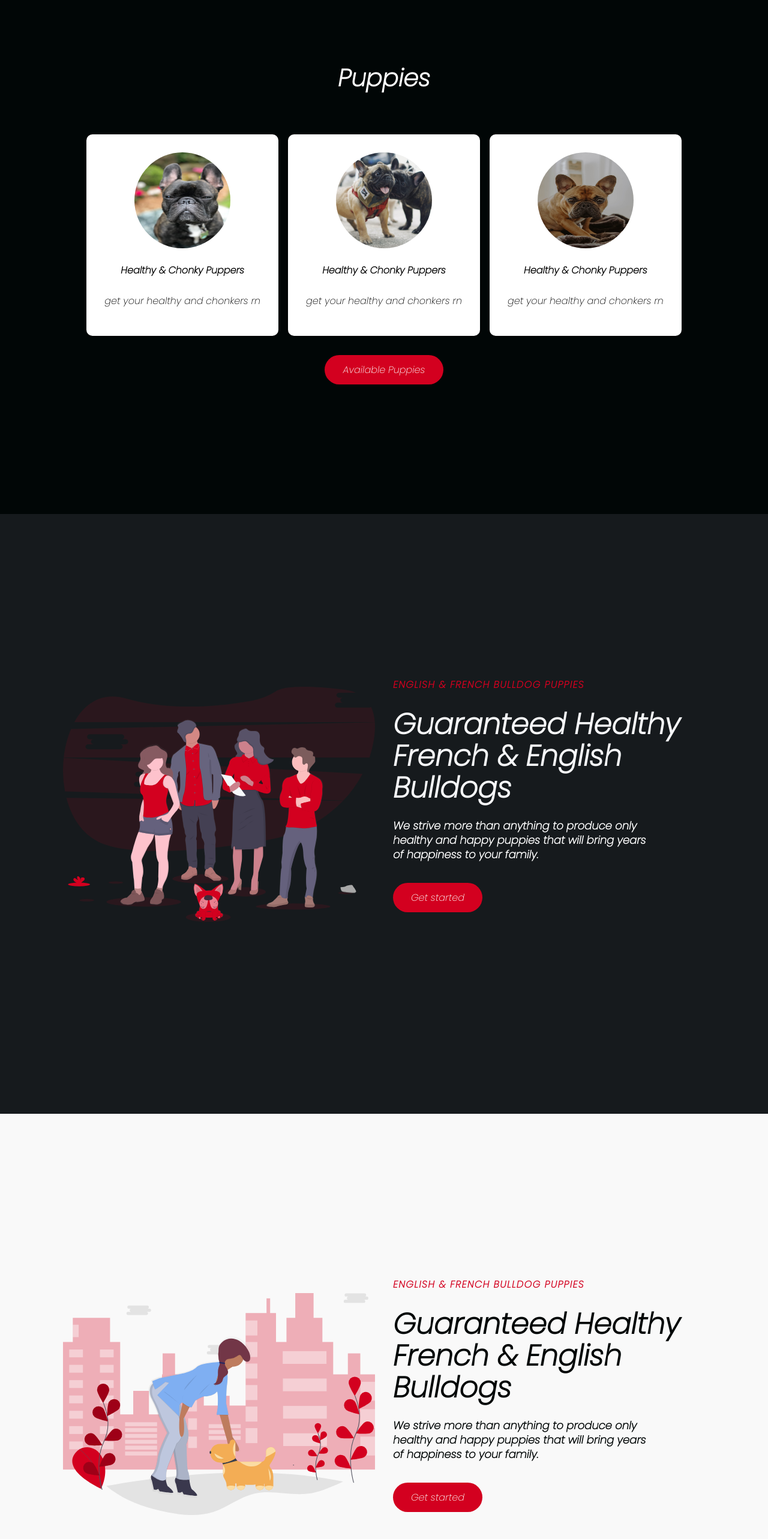
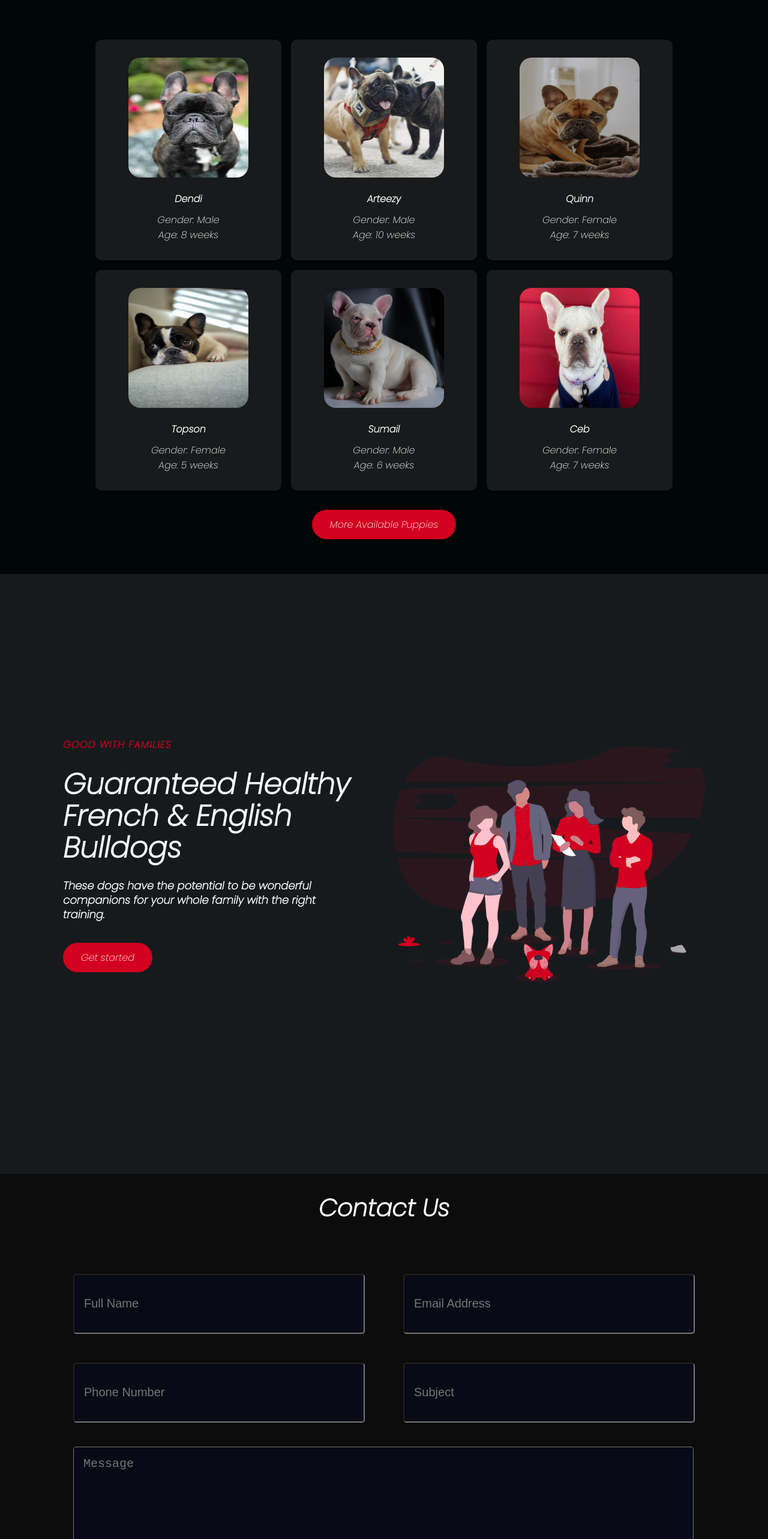
Before and after one commit to cortinabryan/Taz-Bulldogs, a React (Create React App) app: page / in a window 1280 px wide. Shown: the part 2143-4709 px from the top of the page at 60% size. Built offline with nearby package versions, Linux system fonts and the light colour scheme; a web font is replaced by a local one.

Commit message:
Added Contact Component + Modified styling

```diff
--- /dev/null
+++ b/src/components/Contact/ContactElement.js
@@ -0,0 +1,83 @@
+import styled from "styled-components";
+
+export const ContactContainer = styled.div`
+  background: #0c0c0c;
+  font-family: "Poppins", sans-serif;
+  display: flex;
+  justify-content: center;
+  align-items: center;
+  padding: 0 30px;
+  height: 1000px;
+  position: relative;
+  z-index: 1;
+`;
+
+export const ContactWrapper = styled.div`
+  z-index: 1;
+  height: 1000px;
+  width: 100%;
+  max-width: 1100px;
+  margin-right: auto;
+  margin-left: auto;
+  padding: 0 24px;
+  justify-content: center;
+`;
+
+export const ContactH1 = styled.h1`
+  font-size: 2.5rem;
+  color: #fff;
+  margin-bottom: 64px;
+  text-align: center;
+`;
+
+export const ContactRow = styled.div`
+  margin-top: 2rem;
+  display: flex;
+  flex-direction: row;
+  justify-content: space-between;
+`;
+
+export const ContactInput = styled.input`
+  padding: 2rem 2rem 2rem 1rem;
+  margin: 0 2rem;
+  height: 2rem;
+  width: 30rem;
+  font-size: 20px;
+  margin-top: 1rem;
+  background-color: rgb(8, 10, 22);
+  border-radius: 5px;
+`;
+
+export const ContactMsg = styled.div`
+  margin-top: 2.5rem;
+  width: 200px;
+`;
+
+export const ContactBtnWrapper = styled.div`
+  margin-top: 32px;
+  display: flex;
+  flex-direction: column;
+  justify-content: center;
+  align-items: center;
+`;
+
+export const ContactText = styled.textarea`
+  margin: 2.5rem 2rem 0 2rem;
+  padding: 1rem 2rem 2rem 1rem;
+
+  /* min-width: 61.5rem; */
+  /* max-width: 65rem; */
+  width: 61.5rem;
+  min-height: 300px;
+  font-size: 20px;
+  background-color: rgb(8, 10, 22);
+  border-radius: 5px;
+
+  @media screen and (max-width: 1000px) {
+    max-width: 52rem;
+  }
+
+  @media screen and (max-width: 768px) {
+    max-width: 38rem;
+  } ;
+`;
--- /dev/null
+++ b/src/components/Contact/index.js
@@ -0,0 +1,53 @@
+import React, { useState } from "react";
+
+import {
+  ContactContainer,
+  ContactWrapper,
+  ContactH1,
+  ContactRow,
+  ContactInput,
+  ContactMsg,
+  ContactText,
+  ContactBtnWrapper,
+} from "./ContactElement";
+import { Button } from "../ButtonElements";
+
+const Contact = () => {
+  const [hover, setHover] = useState(false);
+
+  const onHover = () => {
+    setHover(!hover);
+  };
+
+  return (
+    <div>
+      <ContactContainer id="contact">
+        <ContactWrapper>
+          <ContactH1>Contact Us</ContactH1>
+          <ContactRow>
+            <ContactInput placeholder="Full Name" />
+            <ContactInput placeholder="Email Address" />
+          </ContactRow>
+          <ContactRow>
+            <ContactInput placeholder="Phone Number" />
+            <ContactInput placeholder="Subject"></ContactInput>
+          </ContactRow>
+          <ContactText placeholder="Message" />
+          <ContactBtnWrapper>
+            <Button
+              to="/available-puppies"
+              onMouseEnter={onHover}
+              onMouseLeave={onHover}
+              primary="true"
+              dark="true"
+            >
+              Send Message
+            </Button>
+          </ContactBtnWrapper>
+        </ContactWrapper>
+      </ContactContainer>
+    </div>
+  );
+};
+
+export default Contact;
--- a/src/components/HeroSection/HeroElements.js
+++ b/src/components/HeroSection/HeroElements.js
@@ -46,6 +46,10 @@ export const VideoBg = styled.video`
   -o-object-fit: cover;
   object-fit: cover;
   background: #232a34;
+  /* background: #232a34 no-repeat center; */
+  /* position: fixed; */
+  /* top: 0; */
+  /* background-attachment: fixed; */
   z-index: 1;
 `;
 
--- a/src/components/HeroSection/index.js
+++ b/src/components/HeroSection/index.js
@@ -21,7 +21,7 @@ const HeroSection = () => {
   };
 
   return (
-    <HeroContainer>
+    <HeroContainer id="home">
       <HeroBg>
         <VideoBg autoPlay loop muted src={Video} type="video/mp4"></VideoBg>
       </HeroBg>
@@ -36,11 +36,16 @@ const HeroSection = () => {
         </HeroP>
         <HeroBtnWrapper>
           <Button
-            to="signup"
+            to="contact"
             onMouseEnter={onHover}
             onMouseLeave={onHover}
             primary="true"
             dark="true"
+            smooth={true}
+            duration={500}
+            spy={true}
+            exact="true"
+            offset={-80}
           >
             Contact Us {hover ? <ArrowForward /> : <ArrowRight />}
           </Button>
--- a/src/components/InfoSection/Data.js
+++ b/src/components/InfoSection/Data.js
@@ -23,12 +23,12 @@ export const homeObjTwo = {
   lightBg: false,
   lightText: true,
   lightTextDesc: false,
-  topLine: "English & French Bulldog puppies",
+  topLine: "Good with families",
   headline: "Guaranteed Healthy French & English Bulldogs",
   description:
-    "We strive more than anything to produce only healthy and happy puppies that will bring years of happiness to your family.",
+    "These dogs have the potential to be wonderful companions for your whole family with the right training.",
   buttonLabel: "Get started",
-  imgStart: true,
+  imgStart: false,
   img: require("../../images/svg-1.svg").default,
   alt: "frenchie",
   dark: true,
--- a/src/components/Puppies/PuppiesElement.js
+++ b/src/components/Puppies/PuppiesElement.js
@@ -1,19 +1,22 @@
 import styled from "styled-components";
 
 export const PuppiesContainer = styled.div`
-  height: 1000px;
+  height: 1100px;
   display: flex;
   flex-direction: column;
   justify-content: center;
   align-items: center;
   background: #010606;
 
+  @media screen and (max-width: 1000px) {
+    height: 1800px;
+  }
   @media screen and (max-width: 768px) {
-    height: 1100px;
+    height: 2700px;
   }
 
   @media screen and (max-width: 480px) {
-    height: 1300px;
+    height: 2700px;
   }
 `;
 
@@ -25,6 +28,7 @@ export const PuppiesWrapper = styled.div`
   align-items: center;
   grid-gap: 16px;
   padding: 0 50px;
+  /* padding: 0 25px; */
   @media screen and (max-width: 1000px) {
     grid-template-columns: 1fr 1fr;
   }
@@ -36,13 +40,15 @@ export const PuppiesWrapper = styled.div`
 `;
 
 export const PuppiesCard = styled.div`
-  background: #fff;
+  background: rgb(24, 26, 27);
+  color: #fff;
   display: flex;
   flex-direction: column;
   justify-content: flex-start;
   align-items: center;
   border-radius: 10px;
-  max-height: 340px;
+  /* max-height: 340px; */
+  width: 250px;
   padding: 30px;
   box-shadow: 0 1px 3px rgba(0, 0, 0, 0.2);
   transition: all 0.2s ease-in-out;
@@ -55,10 +61,15 @@ export const PuppiesCard = styled.div`
 `;
 
 export const PuppiesIcon = styled.img`
-  border-radius: 80px;
-  height: 160px;
-  width: 160px;
+  border-radius: 20px;
+  height: 200px;
+  width: 200px;
   margin-bottom: 10px;
+
+  &:hover {
+    transition: all 0.2s ease-in-out;
+    border-radius: 80px;
+  }
 `;
 
 export const PuppiesH1 = styled.h1`
@@ -73,6 +84,7 @@ export const PuppiesH2 = styled.h2`
 `;
 
 export const PuppiesP = styled.p`
+  margin: 0;
   font-size: 1rem;
   text-align: center;
 `;
--- a/src/components/Puppies/index.js
+++ b/src/components/Puppies/index.js
@@ -2,6 +2,9 @@ import React, { useState } from "react";
 import Icon1 from "../../images/puppy-3.jpg";
 import Icon2 from "../../images/puppy-19.jpg";
 import Icon3 from "../../images/puppy-8.jpg";
+import Icon4 from "../../images/puppy-13.jpg";
+import Icon5 from "../../images/puppy-14.jpg";
+import Icon6 from "../../images/puppy-6.jpg";
 import { Button } from "../ButtonElements";
 import {
   PuppiesContainer,
@@ -28,29 +31,50 @@ const Puppies = () => {
         <PuppiesWrapper>
           <PuppiesCard>
             <PuppiesIcon src={Icon1}></PuppiesIcon>
-            <PuppiesH2> Healthy & Chonky Puppers</PuppiesH2>
-            <PuppiesP>get your healthy and chonkers rn</PuppiesP>
+            <PuppiesH2> Dendi</PuppiesH2>
+            <PuppiesP>Gender: Male</PuppiesP>
+            <PuppiesP>Age: 8 weeks</PuppiesP>
           </PuppiesCard>
           <PuppiesCard>
             <PuppiesIcon src={Icon2}></PuppiesIcon>
-            <PuppiesH2> Healthy & Chonky Puppers</PuppiesH2>
-            <PuppiesP>get your healthy and chonkers rn</PuppiesP>
+            <PuppiesH2> Arteezy</PuppiesH2>
+            <PuppiesP>Gender: Male</PuppiesP>
+            <PuppiesP>Age: 10 weeks</PuppiesP>
           </PuppiesCard>
           <PuppiesCard>
             <PuppiesIcon src={Icon3}></PuppiesIcon>
-            <PuppiesH2> Healthy & Chonky Puppers</PuppiesH2>
-            <PuppiesP>get your healthy and chonkers rn</PuppiesP>
+            <PuppiesH2> Quinn</PuppiesH2>
+            <PuppiesP>Gender: Female</PuppiesP>
+            <PuppiesP>Age: 7 weeks</PuppiesP>
+          </PuppiesCard>
+          <PuppiesCard>
+            <PuppiesIcon src={Icon4}></PuppiesIcon>
+            <PuppiesH2> Topson</PuppiesH2>
+            <PuppiesP>Gender: Female</PuppiesP>
+            <PuppiesP>Age: 5 weeks</PuppiesP>
+          </PuppiesCard>
+          <PuppiesCard>
+            <PuppiesIcon src={Icon5}></PuppiesIcon>
+            <PuppiesH2> Sumail</PuppiesH2>
+            <PuppiesP>Gender: Male</PuppiesP>
+            <PuppiesP>Age: 6 weeks</PuppiesP>
+          </PuppiesCard>
+          <PuppiesCard>
+            <PuppiesIcon src={Icon6}></PuppiesIcon>
+            <PuppiesH2> Ceb</PuppiesH2>
+            <PuppiesP>Gender: Female</PuppiesP>
+            <PuppiesP>Age: 7 weeks</PuppiesP>
           </PuppiesCard>
         </PuppiesWrapper>
         <PuppiesBtnWrapper>
           <Button
-            to="signup"
+            to="/available-puppies"
             onMouseEnter={onHover}
             onMouseLeave={onHover}
             primary="true"
             dark="true"
           >
-            Available Puppies
+            More Available Puppies
           </Button>
         </PuppiesBtnWrapper>
       </PuppiesContainer>
--- a/src/pages/AvailablePuppies.js
+++ b/src/pages/AvailablePuppies.js
@@ -4,7 +4,7 @@ import Navbar from "../components/Navbar";
 
 const AvailablePuppies = () => {
   return (
-    <div>
+    <div id="available-puppies">
       <Navbar />
       <p>yooo</p>
       <p>yooo</p>
--- a/src/pages/Home.js
+++ b/src/pages/Home.js
@@ -10,6 +10,7 @@ import {
 } from "../components/InfoSection/Data";
 import Navbar from "../components/Navbar";
 import Sidebar from "../components/Sidebar";
+import Contact from "../components/Contact";
 import Footer from "../components/Footer";
 
 const Home = () => {
@@ -26,7 +27,8 @@ const Home = () => {
       <InfoSection {...homeObjOne} />
       <Puppies />
       <InfoSection {...homeObjTwo} />
-      <InfoSection {...homeObjThree} />
+      {/* <InfoSection {...homeObjThree} /> */}
+      <Contact />
       <Footer />
     </>
   );
```
